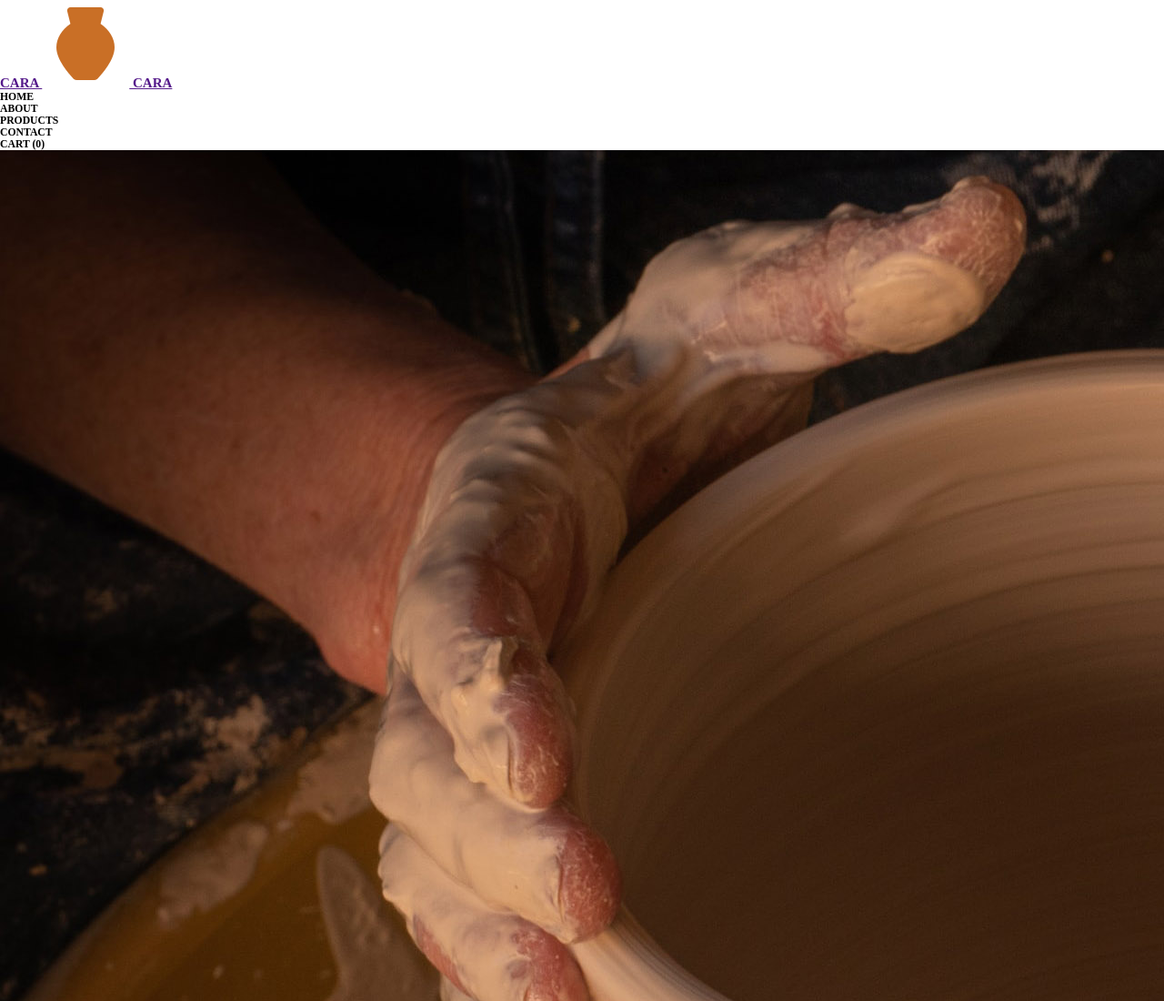
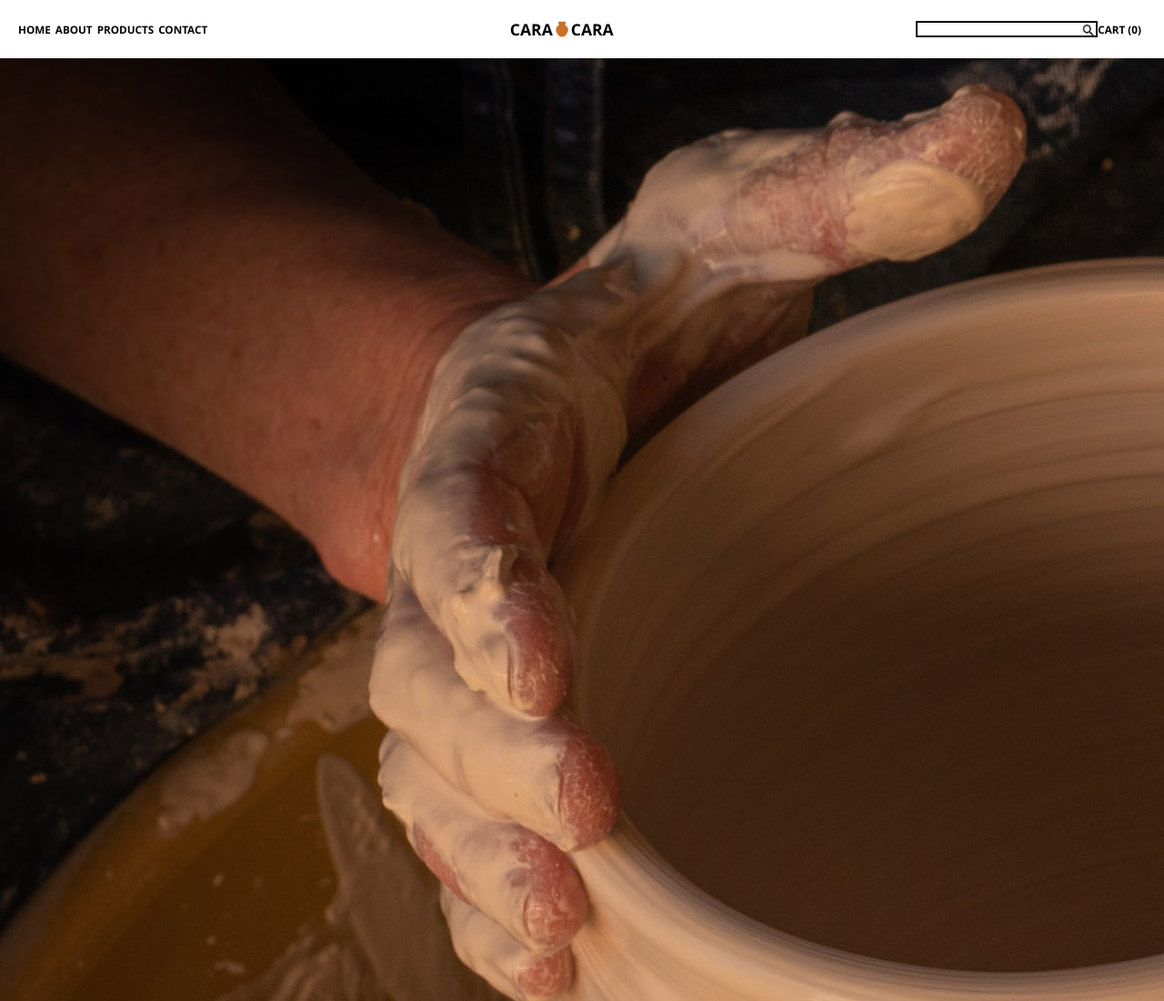
Before and after one commit to STanner03/eCommerce_Website, a plain HTML site: page index.html in a window 1280 px wide. Shown: the top 1100 px of the page at 91% size. Drawn offline with Linux system fonts and the light colour scheme.

Commit message:
Added CSS to styles.css. + Positioned the Navbar the best I currrently can.

```diff
--- a/index.html
+++ b/index.html
@@ -10,27 +10,38 @@
 <body>
     <header>
         <nav>
-            <h2>
-                <a href="">CARA <img src="./assets/icons8-pottery-96.png" alt="Outline of a vase."> CARA</a>
-            </h2>
             <h3>
-                <ul>
-                    <li>HOME</li>
-                    <li>ABOUT</li>
-                    <li>PRODUCTS</li>
-                    <li>CONTACT</li>
-                    <li>CART (0)</li>
+                <ul class="flex-container-navbar">
+                    <div class="flex-container-nav1">
+                        <li><a href="#home">HOME</a></li>
+                        <li><a href="#about">ABOUT</a></li>
+                        <li><a href="#products">PRODUCTS</a></li>
+                        <li><a href="#contact">CONTACT</a></li>
+                    </div>
+                    <li>
+                        <h2 class="flex-container-nav2">
+                            <a href="#about">
+                                <a>CARA</a>
+                                <img src="./assets/icons8-pottery-96.png" alt="Outline of a vase.">
+                                <a>CARA</a>
+                            </a>
+                        </h2>
+                    </li>
+                    <div class="flex-container-nav3">
+                        <li class="search-container"><img src="./assets/1200px-Google_Magnifying_Glass.svg.png" alt="Magnifying glass"></li>
+                        <li style="float: right"><a href="#cart">CART (0)</a></li>
+                    </div>
                 </ul>
             </h3>
         </nav>
     </header>
-    <main>
+    <main id="home">
         <section class="home">
             <img src="./assets/earl-wilcox-y3W0CzO063w-unsplash-alt.jpg" alt="Two hands molding clay on a pottery wheel.">
         </section>
     </main>
     <section>
-        <h1>ABOUT US</h1>
+        <h1 id="about">ABOUT US</h1>
         <p>
             Lorem ipsum dolor sit, amet consectetur adipisicing elit. Earum, quasi. Minima maiores alias sint porro, nesciunt, quod culpa iste repellat rem pariatur voluptatum eius fugit libero? Inventore ex itaque beatae? Lorem ipsum dolor sit amet consectetur adipisicing elit. Dolor eius doloribus sit commodi, deserunt, quidem cum accusantium soluta perspiciatis similique corrupti obcaecati. Dignissimos eos autem, libero vel mollitia non assumenda.
         </p>
@@ -44,7 +55,7 @@
         <img src="./assets/Cylinder_unglazed3_2048x2048.jpg" alt="White cylindrical vase holding tall green plant">
     </section>
     <section>
-        <h1>OUR PRODUCTS</h1>
+        <h1 id="products">OUR PRODUCTS</h1>
         <div>
             <img src="./assets/tom-crew-7HuTGlUfQSo-unsplash.jpg" alt="Three speckled bowls, one larger than the other two.">
             <h2>MUNDO BOWLS</h2>
@@ -63,7 +74,7 @@
         <div></div>
     </section>
     <section>
-        <h1>CONTACT US</h1>
+        <h1 id="contact">CONTACT US</h1>
         <h2>EMAIL</h2>
         <h2>MESSAGE</h2>
         <h3>SEND</h3>
--- a/styles.css
+++ b/styles.css
@@ -8,5 +8,69 @@
 
 html {
     box-sizing: border-box;
+    font-family: segoe UI;
     font-size: 62.5%;
 }
+
+body {
+    padding-bottom: 8rem;
+    margin: 0;
+}
+
+header {
+    background-color: #FFFFFF;
+    position: relative;
+    padding: auto;
+}
+
+nav a {
+    color: #000000;
+    text-decoration: none;
+
+}
+
+nav ul {
+    list-style-type: none;
+    top: 0.7rem;
+    right: 1rem;
+}
+
+nav li {
+    display: inline;
+    margin-right: 0.5rem;
+}
+
+.flex-container-navbar {
+    display: flex;
+    justify-content: space-between;
+    margin: 20px;
+}
+.flex-container-nav1 {
+    display: flex;
+    align-items: center;
+}
+.flex-container-nav2 {
+    display: flex;
+    align-items: center;
+}
+.flex-container-nav2 img {
+    HEIGHT: 20px;
+    OBJECT-FIT: contain;
+}
+.flex-container-nav3 {
+    display: flex;
+    align-items: center;
+}
+
+.search-container {
+    width: 200px;
+    height: 18px;
+    margin: 0px;
+    padding: 0px;
+    border: 2px solid black;
+    text-align: right;
+}
+.search-container img {
+    height: 16.5px;
+    object-fit: contain;
+}
```
